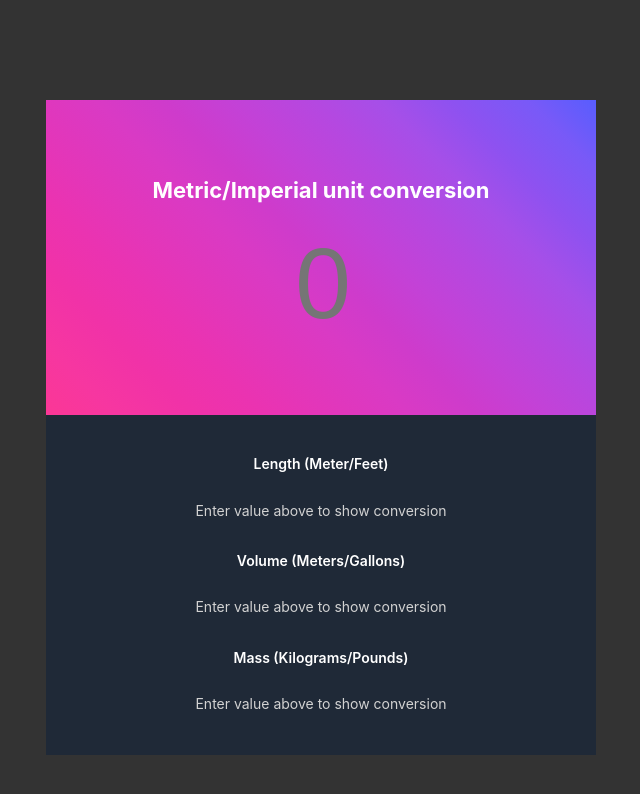
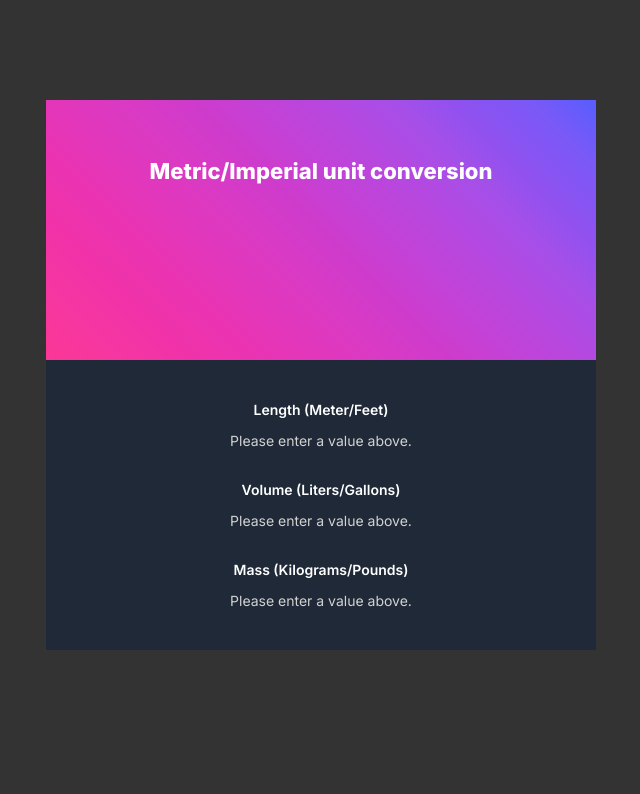
Before and after one commit to m3t4m1k3/unit-converter, a plain HTML site: page index.html in a window 1280 px wide. Shown: the whole page, without its empty margins (319-959 px from the left). Drawn offline with Linux system fonts and the light colour scheme.

Commit message:
add div tags to use flex layout in card bottom

```diff
--- a/index.html
+++ b/index.html
@@ -4,22 +4,32 @@
     <meta charset="UTF-8">
     <meta http-equiv="X-UA-Compatible" content="IE=edge">
     <meta name="viewport" content="width=device-width, initial-scale=1.0">
+    <link rel="stylesheet" href="reset.css">
     <link rel="stylesheet" href="index.css">
+    <link rel="preconnect" href="https://fonts.googleapis.com">
+    <link rel="preconnect" href="https://fonts.gstatic.com" crossorigin>
+    <link href="https://fonts.googleapis.com/css2?family=Inter:wght@400;600;800&display=swap" rel="stylesheet">
     <title>Unit Converter</title>
 </head>
 <body>
     <article class="card">
         <section class="card-top">
             <h1>Metric/Imperial unit conversion</h1>
-            <input type="text" id="input-el" placeholder="0">
+            <input type="text" id="input-el" onkeyup="convertValues()">
         </section>
         <section class="card-bottom">
-            <h2>Length (Meter/Feet)</h2>
-            <p id="length-el">Enter value above to show conversion</p>
-            <h2>Volume (Meters/Gallons)</h2>
-            <p id="volume-el">Enter value above to show conversion</p>
-            <h2>Mass (Kilograms/Pounds)</h2>
-            <p id="mass-el">Enter value above to show conversion</p>
+            <div>
+                <h2>Length (Meter/Feet)</h2>
+                <p id="length-el" class="result">Please enter a value above.</p>
+            </div>
+            <div>
+                <h2>Volume (Liters/Gallons)</h2>
+                <p id="volume-el" class="result">Please enter a value above.</p>
+            </div>
+            <div>
+                <h2>Mass (Kilograms/Pounds)</h2>
+                <p id="mass-el" class="result">Please enter a value above.</p>
+            </div>
         </section>
     </article>
 
```
